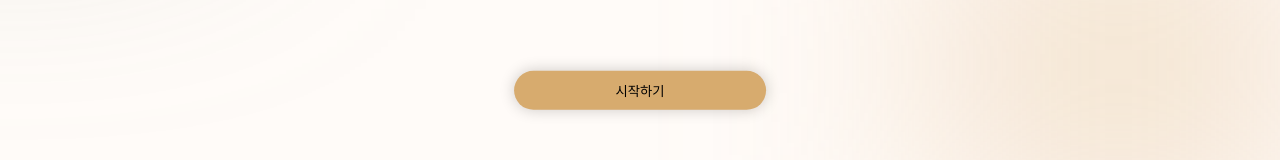
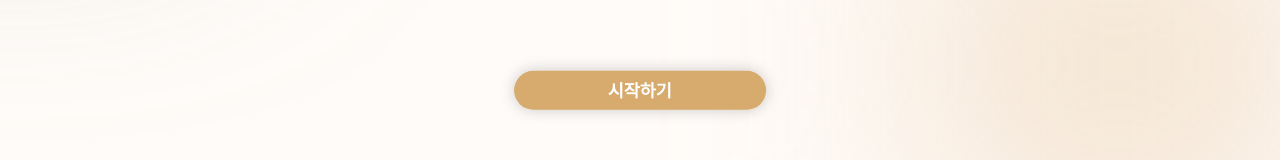
Before and after one commit to FellowCotato/Feelow_FrontEnd, a React (Create React App) app: page / in a window 1280 px wide. Shown: the part 592-752 px from the top of the page. Built offline with nearby package versions, Linux system fonts and the light colour scheme.

Commit message:
[feat] 홈 페이지 시작 버튼 이벤트 기능 추가

```diff
--- a/src/pages/home/index.jsx
+++ b/src/pages/home/index.jsx
@@ -8,12 +8,17 @@ import {
   Text,
   StartButton,
 } from "./style";
+import { useNavigate } from "react-router-dom";
 
 import feelow_logo from "../../assets/home_logo.png";
 
 import Background from "../../components/BackGround";
 
 const Home = () => {
+  const navigate = useNavigate();
+  const handleStartClick = () => {
+    navigate("/login");
+  };
   return (
     <FlexBox>
       <PageContainer>
@@ -25,7 +30,7 @@ const Home = () => {
         <LogoContainer>
           <img src={feelow_logo} alt="feelow_logo" />
           <ButtonContainer>
-            <StartButton>시작하기</StartButton>
+            <StartButton onClick={handleStartClick}>시작하기</StartButton>
           </ButtonContainer>
         </LogoContainer>
       </PageContainer>
--- a/src/pages/home/style.jsx
+++ b/src/pages/home/style.jsx
@@ -78,4 +78,12 @@ export const StartButton = styled.button`
   border: 0px;
   background: var(--Point-Color, #d7ab6e);
   box-shadow: 0px 0px 15px 0px rgba(0, 0, 0, 0.2);
+
+  color: #fff;
+  font-family: Pretendard;
+  font-size: 18px;
+  font-style: normal;
+  font-weight: 700;
+  line-height: normal;
+  letter-spacing: 0.4px;
 `;
```
